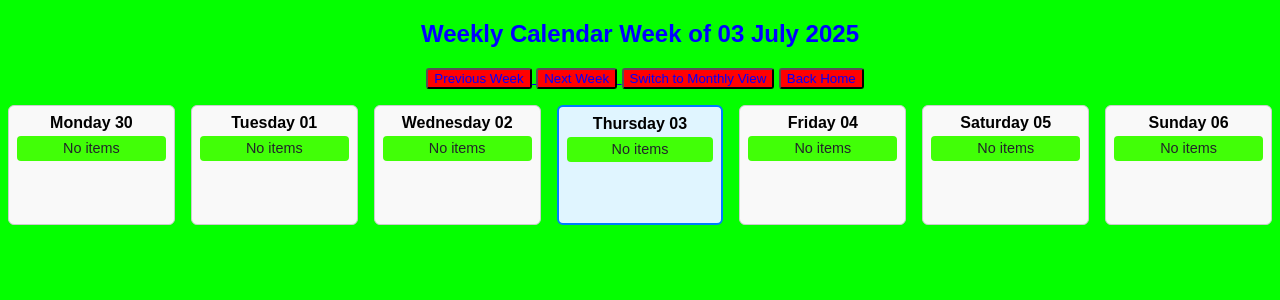
After one commit to LarryNoData/Studura, a Flask app: page /home/calendar/week in a window 1280 px wide. The commit adds this page. Shown: the top 300 px of the page. Run offline with Flask 3, Linux system fonts and the light colour scheme; a user stored in the database is signed in; tables that the repository leaves empty hold one stand-in row (values such as "Sample post"); some libraries are stand-ins or nearby versions.

Commit message:
Created own calendar logic and view instead of outsourcing (now no js), and allowed view of tasks/exams from calendars. Now month/week calendar as well!

```diff
--- a/app.py
+++ b/app.py
@@ -7,9 +7,11 @@ import os
 from dotenv import load_dotenv
 from flask_migrate import Migrate
 from insights import generate_study_insights
-from datetime import datetime, timezone
+from datetime import datetime, timezone, timedelta
 import json
-from sqlalchemy import text
+from month_calendar import generate_month_data
+from week_calendar import generate_week_data
+from calendar import monthrange
 
 
 
@@ -220,6 +222,23 @@ def delete_exam(exam_id):
     db.session.commit()
     return redirect('/home/exams')
 
+@app.route('/home/exams/edit/<int:exam_id>', methods=['GET', 'POST'])
+@login_required
+def edit_exam(exam_id):
+    exam = Exam.query.get_or_404(exam_id)
+
+    if request.method == 'POST':
+        exam.name = request.form['name']
+        exam.type = request.form['type']
+        exam.subject = request.form['subject']
+        exam.revision = request.form['revision']
+        exam.room = request.form['room']
+        exam.date = datetime.strptime(request.form['date'], '%Y-%m-%d') if request.form['date'] else None
+
+        db.session.commit()
+        return redirect(url_for('view_exam', exam_id=exam.id, origin='week'))  # or 'month', if you prefer
+
+    return render_template('edit_exam.html', exam=exam)
 
 
 @app.route('/home/profile/')
@@ -271,28 +290,102 @@ def change_password():
     return render_template('change_password.html')
 
 
-@app.route('/home/calendar')
+#@app.route('/home/calendar')
+#@login_required
+#def calendar_view():
+#    tasks = Task.query.filter_by(user_id=current_user.id).all()
+#    events = []
+#    for task in tasks:
+#        if task.due_date:
+#            events.append({
+#                'title': task.name,
+#                'start': task.due_date.strftime('%Y-%m-%d'),
+#                'color': '#007bff' if not task.completed_at else '#00b3ff'
+#            })
+
+ #   exams = Exam.query.filter_by(owner_id=current_user.id).all()
+  #  for exam in exams:
+   #     if exam.date:
+    #        events.append({
+     #           'title': exam.name,
+      #          'start': exam.date.strftime('%Y-%m-%d'),
+       #         'color': '#007bff' if not exam.completed_at_exam else '#00b3ff'
+        #    })
+   # return render_template("calendar.html", calendar_tasks=json.dumps(events))
+
+
+@app.route('/home/calendar/month')
 @login_required
-def calendar_view():
-    tasks = Task.query.filter_by(user_id=current_user.id).all()
-    events = []
-    for task in tasks:
-        if task.due_date:
-            events.append({
-                'title': task.name,
-                'start': task.due_date.strftime('%Y-%m-%d'),
-                'color': '#007bff' if not task.completed_at else '#00b3ff'
-            })
+def calendar_month():
+    # Get current month/year or use query
+    month = request.args.get('month', datetime.today().month, type=int)
+    year = request.args.get('year', datetime.today().year, type=int)
 
-    exams = Exam.query.filter_by(owner_id=current_user.id).all()
-    for exam in exams:
-        if exam.date:
-            events.append({
-                'title': exam.name,
-                'start': exam.date.strftime('%Y-%m-%d'),
-                'color': '#007bff' if not exam.completed_at_exam else '#00b3ff'
-            })
-    return render_template("calendar.html", calendar_tasks=json.dumps(events))
+    # Calculate previous/next month
+    prev_month = month - 1 or 12
+    prev_year = year - 1 if month == 1 else year
+    next_month = month + 1 if month < 12 else 1
+    next_year = year + 1 if month == 12 else year
+
+    # Create a display date for header
+    display_date = datetime(year, month, 1)
+
+    # Query data
+    tasks = Task.query.filter_by(owner=current_user).all()
+    exams = Exam.query.filter_by(owner=current_user).all()
+    calendar_days = generate_month_data(year, month, tasks, exams)
+
+    return render_template(
+        'calendar_month.html',
+        calendar_days=calendar_days,
+        display_date=display_date,
+        month=month, year=year,
+        prev_month=prev_month, prev_year=prev_year,
+        next_month=next_month, next_year=next_year
+    )
+
+
+
+@app.route('/home/calendar/week')
+@login_required
+def calendar_week():
+    ref_date_str = request.args.get('date')
+    ref_date = datetime.strptime(ref_date_str, '%Y-%m-%d') if ref_date_str else datetime.today()
+
+    # Calculate previous and next week
+    prev_date = ref_date - timedelta(days=7)
+    next_date = ref_date + timedelta(days=7)
+
+    tasks = Task.query.filter_by(owner=current_user).all()
+    exams = Exam.query.filter_by(owner=current_user).all()
+    week_days = generate_week_data(ref_date, tasks, exams)
+
+    return render_template(
+        'calendar_week.html',
+        week_days=week_days,
+        today=ref_date,
+        prev_date=prev_date.strftime('%Y-%m-%d'),
+        next_date=next_date.strftime('%Y-%m-%d')
+    )
+
+
+@app.route('/home/tasks/view/<int:task_id>')
+@login_required
+def view_task(task_id):
+    task = Task.query.get_or_404(task_id)
+    origin = request.args.get('origin')
+    return render_template('tasks.html', single_task=task, origin=origin)
+
+
+@app.route('/home/exams/view/<int:exam_id>')
+@login_required
+def view_exam_from_calendar(exam_id):
+    exam = Exam.query.get_or_404(exam_id)
+    origin = request.args.get('origin')
+    return render_template('exams.html', single_exam=exam, origin=origin)
+
+
+
 
 @app.route('/logout')
 @login_required
@@ -300,8 +393,6 @@ def logout():
     logout_user()
     return redirect('/')
 
-
-
 if __name__ == '__main__':
     with app.app_context():
         db.create_all()
--- a/static/style.css
+++ b/static/style.css
@@ -150,3 +150,51 @@ nav {
     padding: 20px;
 
 }
+
+
+.calendar-grid, .week-grid {
+    display: grid;
+    grid-template-columns: repeat(7, 1fr);
+    gap: 1em;
+    margin: 1em 0;
+  }
+
+  .calendar-cell {
+    padding: 0.5em;
+    border: 1px solid #ccc;
+    border-radius: 6px;
+    background-color: #f9f9f9;
+    min-height: 100px;
+  }
+
+  .calendar-cell.today {
+    border: 2px solid #007bff;
+    background-color: #e0f5ff;
+  }
+
+  .task-badge {
+    background-color: #41ff07;
+    color: #212529;
+    border-radius: 4px;
+    padding: 0.3em;
+    margin-top: 0.3em;
+    font-size: 0.9em;
+  }
+
+  .exam-badge {
+    background-color: #17a2b8;
+    color: #fff;
+    border-radius: 4px;
+    padding: 0.3em;
+    margin-top: 0.3em;
+    font-size: 0.9em;
+  }
+
+.task-badge_empty{
+    background-color: #ffc107;
+    color: #212529;
+    border-radius: 4px;
+    padding: 0.3em;
+    margin-top: 0.3em;
+    font-size: 0.9em;
+}
--- /dev/null
+++ b/templates/calendar_week.html
@@ -0,0 +1,57 @@
+<!DOCTYPE html>
+<html>
+<head>
+    <title>Weekly Calendar Studura</title>
+    <link rel="stylesheet" href="{{ url_for('static', filename='style.css') }}">
+</head>
+<body>
+
+  <h2>Weekly Calendar Week of {{ today.strftime('%d %B %Y') }}</h2>
+
+  <nav>
+    <a href="{{ url_for('calendar_week', date=prev_date) }}">
+        <button>Previous Week</button>
+    </a>
+    <a href="{{ url_for('calendar_week', date=next_date) }}">
+        <button>Next Week</button>
+    </a>
+
+    <a href="{{ url_for('calendar_month') }}"><button>Switch to Monthly View</button></a>
+    <a href="/home"><button>Back Home</button></a>
+  </nav>
+
+  <div class="week-grid">
+    {% for day in week_days %}
+      <div class="calendar-cell {% if day.is_today %}today{% endif %}">
+        <strong>{{ day.date.strftime('%A %d') }}</strong><br>
+
+
+        {% if day.exams %}
+          <p><em>Exams:</em></p>
+          {% for exam in day.exams %}
+            <a href="{{ url_for('view_exam_from_calendar', exam_id=exam.id, origin='week') }}">
+                <div class="exam-badge">{{ exam.subject }}{% if exam.title %} – {{ exam.title }}{% endif %}</div>
+            </a>
+
+          {% endfor %}
+        {% endif %}
+
+        {% if day.tasks %}
+          <p><em>Tasks:</em></p>
+          {% for task in day.tasks %}
+            <a href="{{ url_for('view_task', task_id=task.id, origin='week') }}">
+                <div class="task-badge">{{ task.name }}</div>
+            </a>
+
+          {% endfor %}
+        {% endif %}
+
+        {% if not day.exams and not day.tasks %}
+          <div class="task-badge empty">No items</div>
+        {% endif %}
+      </div>
+    {% endfor %}
+  </div>
+
+</body>
+</html>
--- a/templates/home.html
+++ b/templates/home.html
@@ -39,7 +39,7 @@
             {% else %}
                 <li class = "sidebarcontent"><a href="/login"><button>Login</button></a></li>
             {% endif %}
-            <li class = "sidebarcontent"><a href="/home/calendar"><button>Calendar</button></a></li>
+            <li class = "sidebarcontent"><a href="/home/calendar/month"><button>Calendar</button></a></li>
             <li class = "sidebarcontent"><a href="/logout"><button>Logout</button></a></li>
           </ul>
         </nav>
--- a/templates/index.html
+++ b/templates/index.html
@@ -10,7 +10,7 @@
         <a href="/about"><button>About</button></a>
         <a href="/contact"><button>Contact</button></a>
         <a href='/register'><button>Register</button></a>
-        <a href='/login'><button>Login In</button></a>
+        <a href='/login'><button>Login</button></a>
     </nav>
 </body>
 </html>
--- /dev/null
+++ b/week_calendar.py
@@ -0,0 +1,19 @@
+def generate_week_data(today, tasks, exams):
+    from datetime import timedelta
+
+    start = today - timedelta(days=today.weekday())
+    week_days = []
+
+    for i in range(7):
+        current_day = start + timedelta(days=i)
+        day_tasks = [t for t in tasks if t.due_date and t.due_date.date() == current_day.date()]
+        day_exams = [e for e in exams if e.date and e.date.date() == current_day.date()]
+
+        week_days.append({
+            'date': current_day,
+            'is_today': current_day.date() == today.date(),
+            'tasks': day_tasks,
+            'exams': day_exams
+        })
+
+    return week_days
```
Also changed, not shown: month_calendar.py (added, +23 -0 lines), templates/calendar_month.html (added, +57 -0 lines), templates/edit_exam.html (added, +19 -0 lines), templates/exams.html (+48 -0 lines), templates/tasks.html (+65 -4 lines), instance/planner.db.
